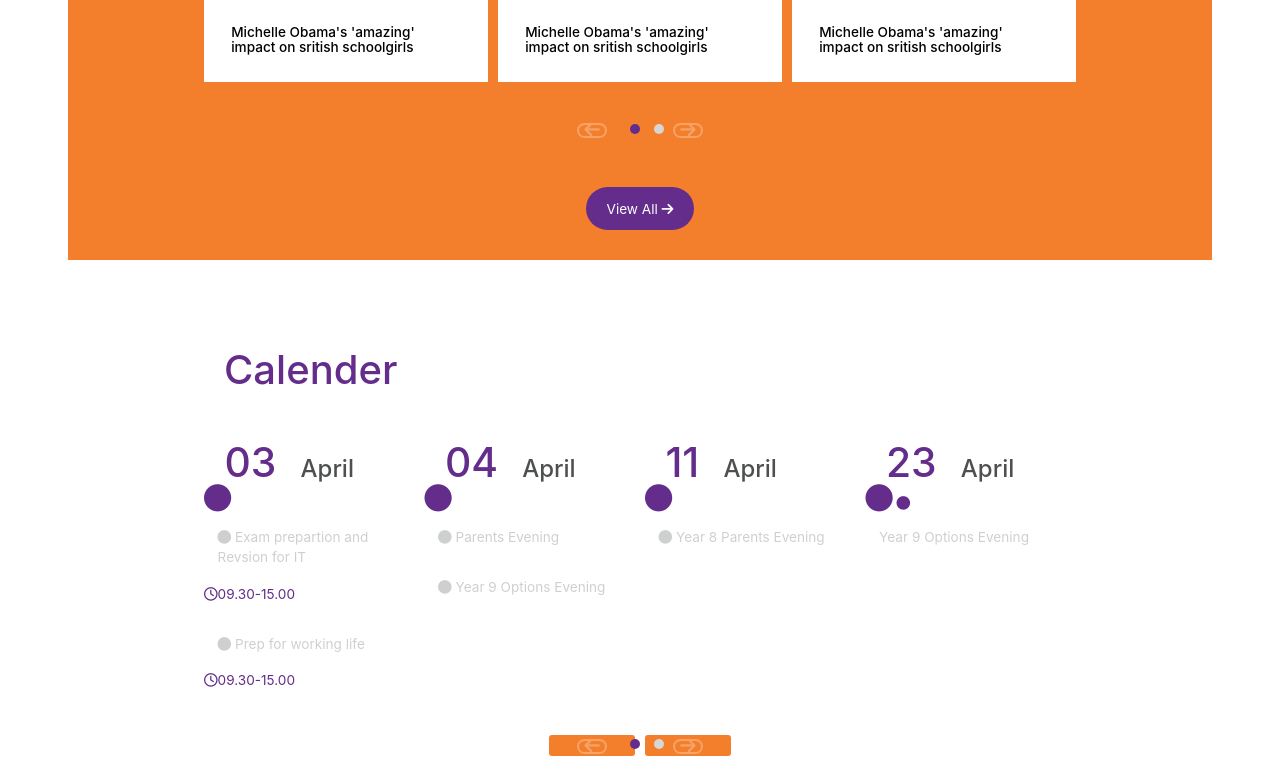
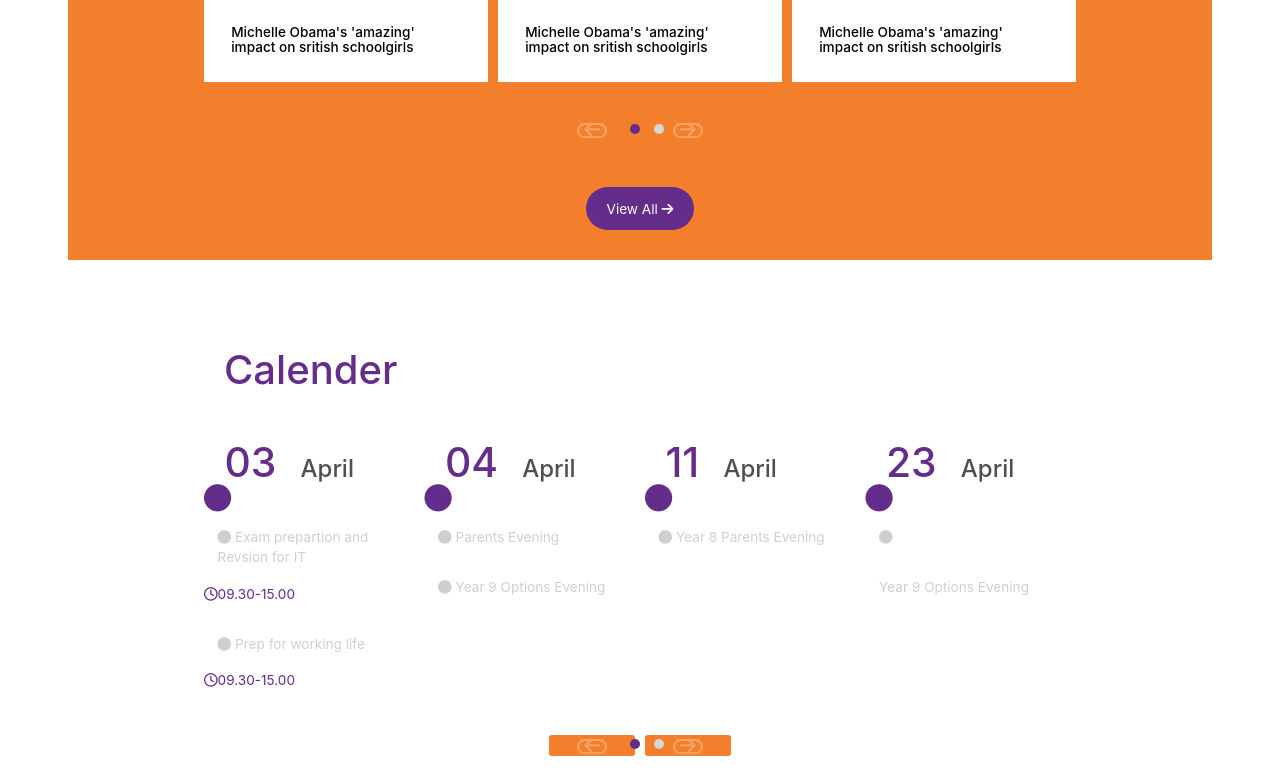
Before and after one commit to bennaylor50/codingTest, a plain HTML site: page index.html in a window 1280 px wide. Shown: the part 1716-2491 px from the top of the page. Drawn offline with nearby package versions, Linux system fonts and the light colour scheme.

```diff
--- a/index.html
+++ b/index.html
@@ -325,9 +325,7 @@
 		    	</div>
 
 		    	<i class="fa fa-circle fa-2x" aria-hidden="true"></i>
-
-
-				<i class="fa fa-circle" aria-hidden="true"></i> <p class="entry"> Year 9 Options Evening</p>
+				<p class="entry"><i class="fa fa-circle" aria-hidden="true"></i> <p class="entry"> Year 9 Options Evening</p>
 		    </div>
 
 		    <div class="item">
```
